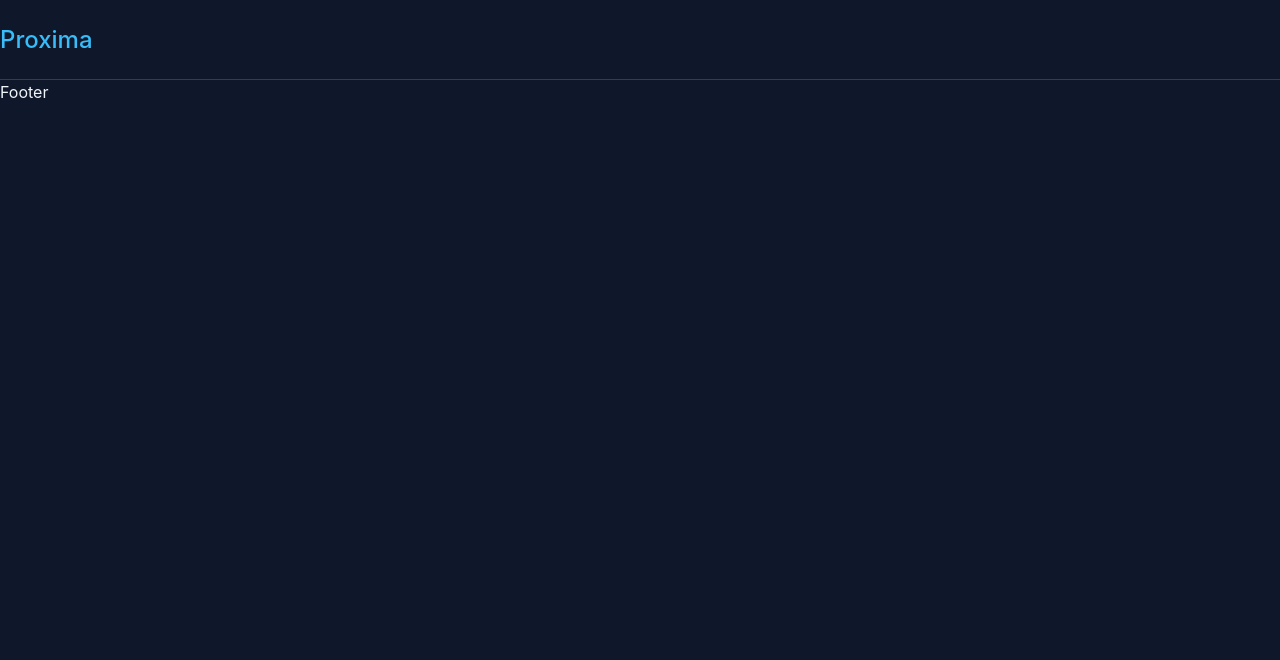
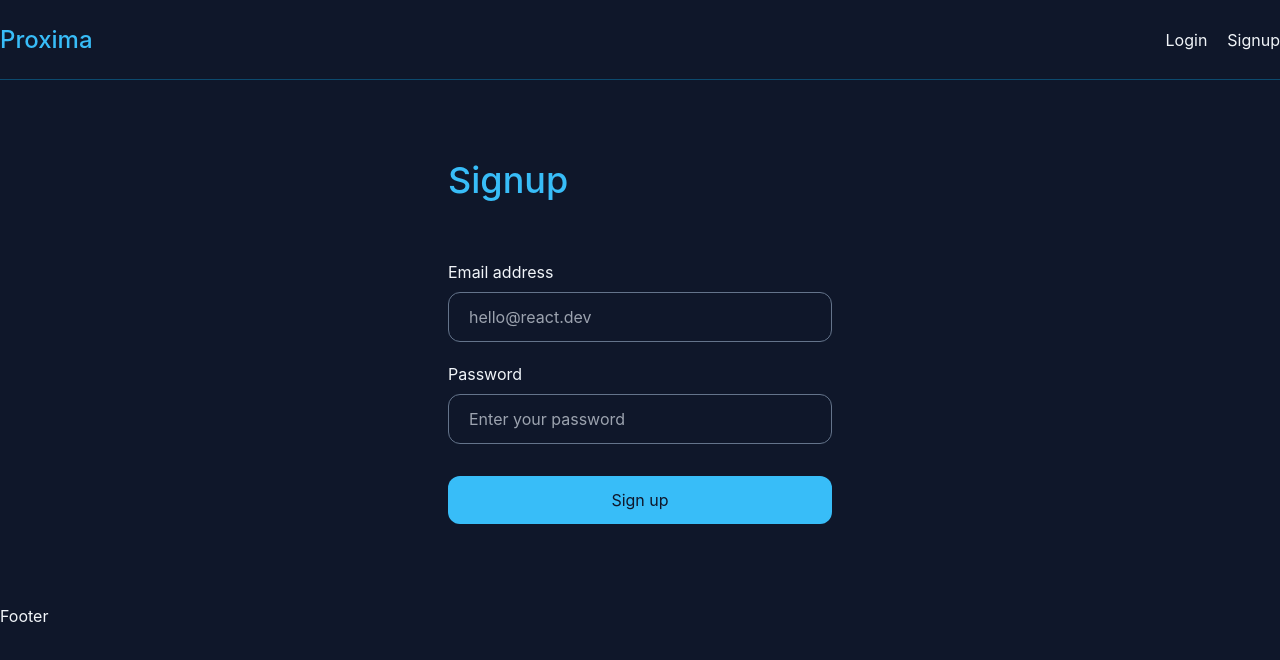
Before and after one commit to TujJohora/proxima-frontend, a React (Create React App) app: page /signup in a window 1280 px wide. Before the commit this address had no page. Shown: the top 660 px of the page. Built offline with nearby package versions, Linux system fonts and the light colour scheme.

Commit message:
auth context and login, signup forms added

```diff
--- a/src/App.js
+++ b/src/App.js
@@ -1,13 +1,18 @@
-import { Route, Routes } from 'react-router-dom';
+import { Route, Routes } from "react-router-dom";
 import Footer from "./components/Footer";
 import Navbar from "./components/Navbar";
 import Home from "./pages/Home";
+import Login from "./pages/Login";
+import Signup from "./pages/Signup";
+
 function App() {
   return (
     <div className="app bg-slate-900 text-slate-100 min-h-screen">
       <Navbar />
       <Routes>
         <Route path="/" element={<Home />} />
+        <Route path="/login" element={<Login />} />
+        <Route path="/signup" element={<Signup />} />
       </Routes>
       <Footer />
     </div>);
--- a/src/components/Navbar.js
+++ b/src/components/Navbar.js
@@ -6,6 +6,15 @@
       <Link to="/" className="logo text-2xl font-medium text-sky-400">
         Proxima
       </Link>
+
+      <nav className="flex gap-5">
+        <Link to="/login" className="hover:text-sky-400 duration-300">
+          Login
+        </Link>
+        <Link to="/signup" className="hover:text-sky-400 duration-300">
+          Signup
+        </Link>
+      </nav>
     </div>
   );
 };
--- /dev/null
+++ b/src/context/AuthContext.js
@@ -0,0 +1,34 @@
+import { createContext, useReducer } from "react";
+
+const initialState = {
+  user: null,
+};
+
+export const authReducer = (state, action) => {
+  switch (action.type) {
+    case "LOGIN":
+      return {
+        ...state,
+        user: action.payload,
+      };
+    case "LOGOUT":
+      return {
+        ...state,
+        user: null,
+      };
+    default:
+      return state;
+  }
+};
+
+export const AuthContext = createContext();
+
+export const AuthContextProvider = ({ children }) => {
+  const [state, dispatch] = useReducer(authReducer, initialState);
+
+  return (
+    <AuthContext.Provider value={{ ...state, dispatch }}>
+      {children}
+    </AuthContext.Provider>
+  );
+};
--- /dev/null
+++ b/src/hooks/useAuthContext.js
@@ -0,0 +1,14 @@
+import { useContext } from "react";
+import { AuthContext } from "../context/AuthContext";
+
+export const useAuthContext = () => {
+  const context = useContext(AuthContext);
+
+  if (!context) {
+    throw new Error(
+      "You must call useAuthContext inside a AuthContextProvider"
+    );
+  }
+
+  return context;
+};
--- a/src/index.js
+++ b/src/index.js
@@ -2,6 +2,7 @@
 import ReactDOM from 'react-dom/client';
 import { BrowserRouter } from "react-router-dom";
 import App from './App';
+import { AuthContextProvider } from "./context/AuthContext";
 import { ProjectContextProvider } from "./context/ProjectContext";
 import './index.css';
 
@@ -10,7 +11,9 @@
   <React.StrictMode>
   <BrowserRouter>
   <ProjectContextProvider>
-        <App />
+  <AuthContextProvider>
+          <App />
+        </AuthContextProvider>
       </ProjectContextProvider>
   </BrowserRouter>
 </React.StrictMode>
--- /dev/null
+++ b/src/pages/Login.js
@@ -0,0 +1,55 @@
+import { useState } from "react";
+
+const Login = () => {
+  const [email, setEmail] = useState("");
+  const [password, setPassword] = useState("");
+
+  return (
+    <form className="login-form flex flex-col gap-5 py-20 mx-auto max-w-sm">
+      <h2 className="text-4xl font-medium text-sky-400 mb-10">Login</h2>
+
+      <div className="form-control flex flex-col gap-2">
+        <label
+          htmlFor="email"
+          className="cursor-pointer hover:text-sky-400 duration-300"
+        >
+          Email address
+        </label>
+        <input
+          type="email"
+          id="email"
+          placeholder="hello@react.dev"
+          value={email}
+          onChange={(e) => setEmail(e.target.value)}
+          className="bg-transparent border border-slate-500 py-3 px-5 rounded-xl outline-none focus:border-sky-400 duration-300"
+        />
+      </div>
+
+      <div className="form-control flex flex-col gap-2">
+        <label
+          htmlFor="password"
+          className="cursor-pointer hover:text-sky-400 duration-300"
+        >
+          Password
+        </label>
+        <input
+          type="password"
+          id="password"
+          placeholder="Enter your password"
+          value={password}
+          onChange={(e) => setPassword(e.target.value)}
+          className="bg-transparent border border-slate-500 py-3 px-5 rounded-xl outline-none focus:border-sky-400 duration-300"
+        />
+      </div>
+
+      <button
+        type="submit"
+        className="bg-sky-400 text-slate-900 py-3 rounded-xl hover:bg-sky-500 duration-300 mt-3"
+      >
+        Log in
+      </button>
+    </form>
+  );
+};
+
+export default Login;
--- /dev/null
+++ b/src/pages/Signup.js
@@ -0,0 +1,55 @@
+import { useState } from "react";
+
+const Signup = () => {
+  const [email, setEmail] = useState("");
+  const [password, setPassword] = useState("");
+
+  return (
+    <form className="signup-form flex flex-col gap-5 py-20 mx-auto max-w-sm">
+      <h2 className="text-4xl font-medium text-sky-400 mb-10">Signup</h2>
+
+      <div className="form-control flex flex-col gap-2">
+        <label
+          htmlFor="email"
+          className="cursor-pointer hover:text-sky-400 duration-300"
+        >
+          Email address
+        </label>
+        <input
+          type="email"
+          id="email"
+          placeholder="hello@react.dev"
+          value={email}
+          onChange={(e) => setEmail(e.target.value)}
+          className="bg-transparent border border-slate-500 py-3 px-5 rounded-xl outline-none focus:border-sky-400 duration-300"
+        />
+      </div>
+
+      <div className="form-control flex flex-col gap-2">
+        <label
+          htmlFor="password"
+          className="cursor-pointer hover:text-sky-400 duration-300"
+        >
+          Password
+        </label>
+        <input
+          type="password"
+          id="password"
+          placeholder="Enter your password"
+          value={password}
+          onChange={(e) => setPassword(e.target.value)}
+          className="bg-transparent border border-slate-500 py-3 px-5 rounded-xl outline-none focus:border-sky-400 duration-300"
+        />
+      </div>
+
+      <button
+        type="submit"
+        className="bg-sky-400 text-slate-900 py-3 rounded-xl hover:bg-sky-500 duration-300 mt-3"
+      >
+        Sign up
+      </button>
+    </form>
+  );
+};
+
+export default Signup;
```
